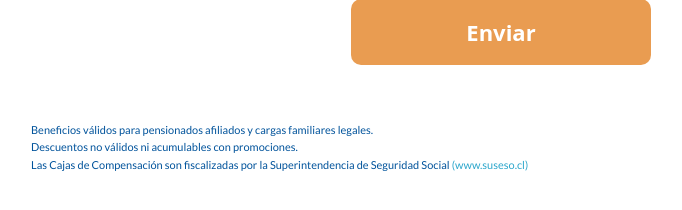
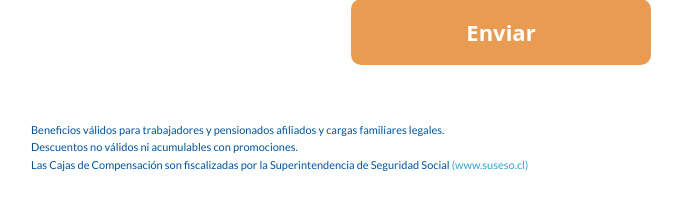
Before and after one commit to fbarriosr/e-learningWeb, a PHP site: page / in a window 1280 px wide. Shown: the part 1690-1900 px from the top of the page, without its empty margins (139-821 px from the left). Run offline with PHP 8.4, Linux system fonts and the light colour scheme; some libraries are stand-ins or nearby versions.

Commit message:
cambio footer

```diff
--- a/footer.php
+++ b/footer.php
@@ -3,7 +3,7 @@
             <div class="small-12 column">
                 <div class="row">
                     <ul style="list-style: none; padding: 0px;">
-                  <li style="font-size:11px; text-align:justify; color: #00539b; ">Beneficios válidos para pensionados afiliados y cargas familiares legales.</li>
+                  <li style="font-size:11px; text-align:justify; color: #00539b; ">Beneficios válidos para trabajadores y pensionados  afiliados y cargas familiares legales.</li>
                   <li style="font-size:11px; text-align:justify; color: #00539b; ">Descuentos no válidos ni acumulables con promociones.</li>
                   <li style="font-size:11px; text-align:justify; color: #00539b; " >Las Cajas de Compensación son fiscalizadas por la Superintendencia de Seguridad Social <a href="http://www.suseso.cl" target="_blank">(www.suseso.cl)</a></li>
                   </ul>
```
